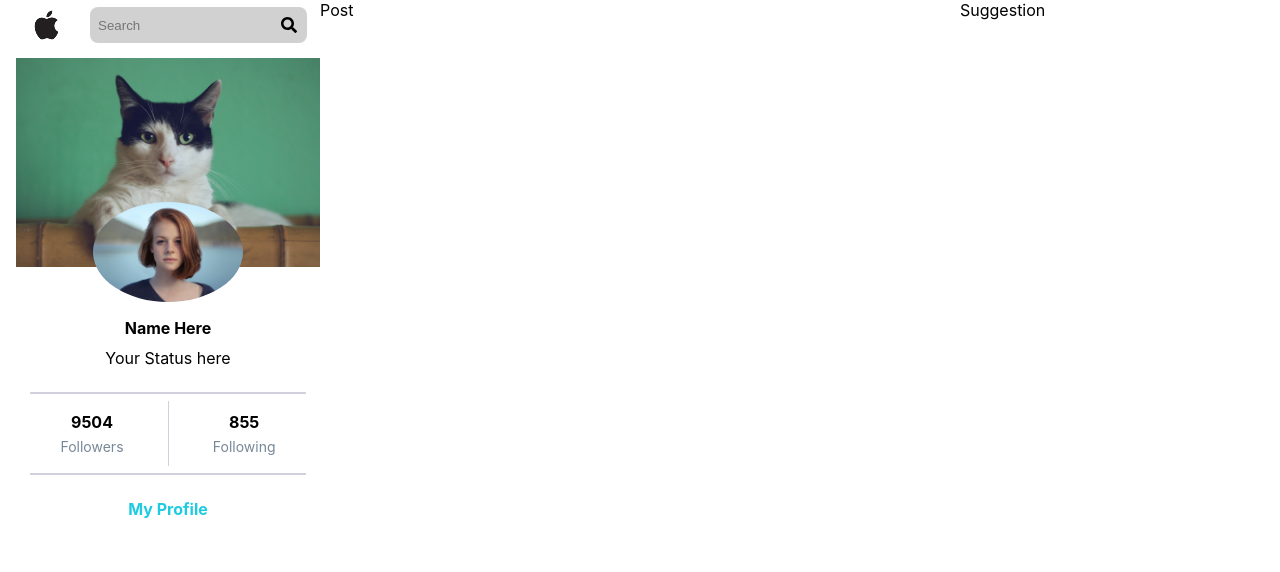
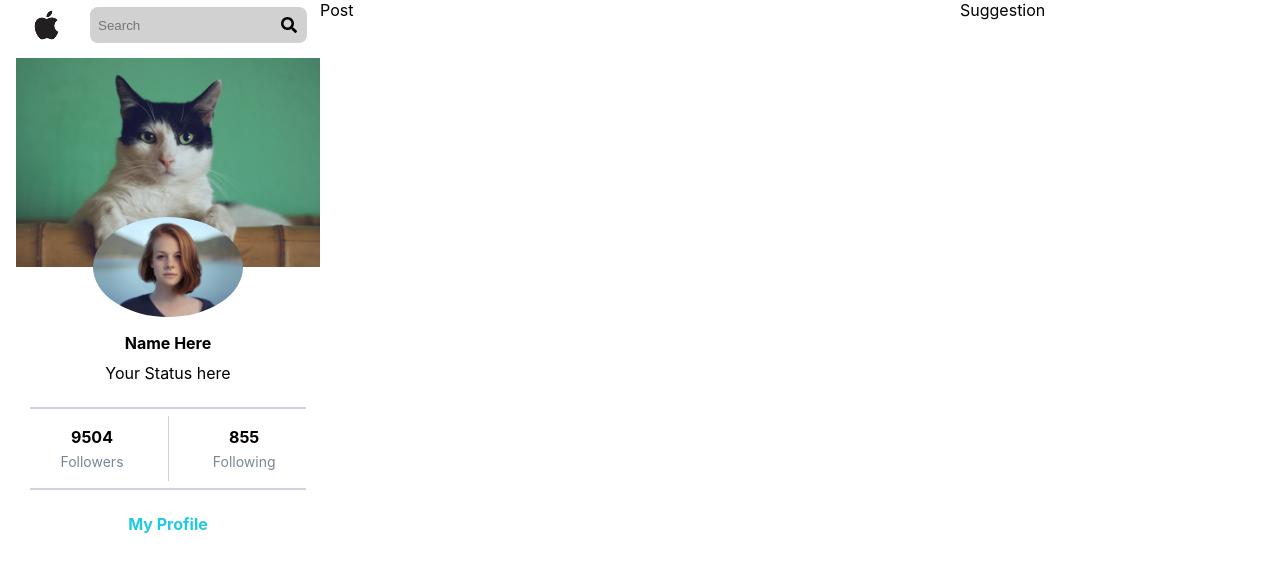
Before and after one commit to gcyamuna96/socialMedia, a React (Create React App) app in the folder client/: page /home in a window 1280 px wide. Shown: the top 572 px of the page. Built offline with nearby package versions, Linux system fonts and the light colour scheme.

Commit message:
Name in home changed

```diff
--- a/client/src/components/profile/profile.js
+++ b/client/src/components/leftHome/leftHome.js
@@ -1,9 +1,9 @@
 import React from 'react'
 import Search from '../search/search.js'
 import ProfileCard from '../profileCard/profileCard.js'
-import './profile.css'
+import './leftHome.css'
 
-const Profile = () => {
+const LeftHome = () => {
   return (
     <div className="profile">
         <Search/>
@@ -12,4 +12,4 @@ const Profile = () => {
   );
 }
 
-export default Profile;
+export default LeftHome;
--- a/client/src/components/profileCard/profileCard.css
+++ b/client/src/components/profileCard/profileCard.css
@@ -24,7 +24,7 @@
     width:150px;
     border-radius: 50%;
     position: absolute;
-    bottom: -35px;
+    bottom: -50px;
 
 }
 
@@ -32,7 +32,7 @@
     display: flex;
     flex-direction: column;
     align-items: center;
-    margin-top: 35px;
+    margin-top: 50px;
     gap: 10px;
 }
 
--- a/client/src/containers/home/home.js
+++ b/client/src/containers/home/home.js
@@ -1,11 +1,11 @@
 import React from 'react'
-import Profile from '../../components/profile/profile.js'
+import LeftHome from '../../components/leftHome/leftHome.js'
 import './home.css'
 
 const Home = () => {
   return (
     <div className="homePage">
-        <Profile/>
+        <LeftHome/>
         <div className="">Post</div>
         <div>Suggestion</div>
     </div>
```
Also changed, not shown: client/src/components/leftHome/leftHome.css (renamed from client/src/components/profile/profile.css).
